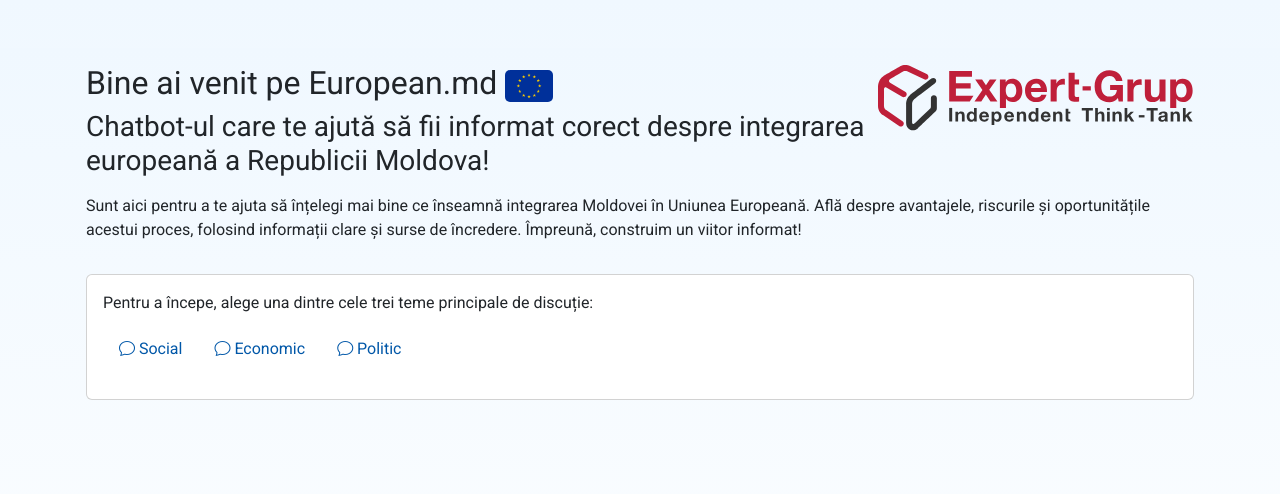
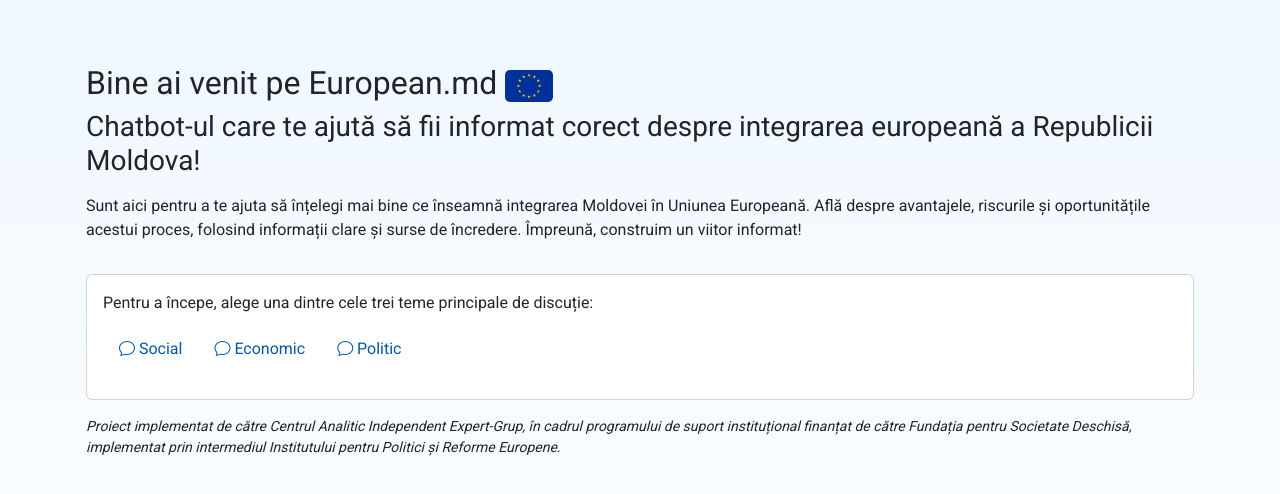
Before and after one commit to dimdub34/behavioralproject, a plain HTML site: page chatMoldavie/ro/index.html in a window 1280 px wide. Drawn offline with nearby package versions, Linux system fonts and the light colour scheme.

Commit message:
msg footer

```diff
--- a/chatMoldavie/ro/index.html
+++ b/chatMoldavie/ro/index.html
@@ -12,7 +12,7 @@
 <body>
 <div class="container mt-5 p-3">
     <header class="mb-3">
-        <img src="../img/expertgrup.svg" alt="logo" style="float: right;">
+        <!--<img src="../img/expertgrup.svg" alt="logo" style="float: right;">-->
         <h1 class="fs-2">Bine ai venit pe European.md <img src="../img/europe.png" style="height: 1em; border-radius: 5px">
         </h1>
         <h2 class="fs-3 mb-3">Chatbot-ul care te ajută să fii informat corect despre integrarea europeană a Republicii
@@ -45,6 +45,13 @@
         </div>
         <p id="rating-value" class="mt-3"></p>
     </div>
+    <footer class="fst-italic small">
+        <p>
+            Proiect implementat de către Centrul Analitic Independent Expert-Grup, în cadrul programului de suport
+            instituțional finanțat de către Fundația pentru Societate Deschisă, implementat prin intermediul
+            Institutului pentru Politici și Reforme Europene.
+        </p>
+    </footer>
 
 </div>
 
```
